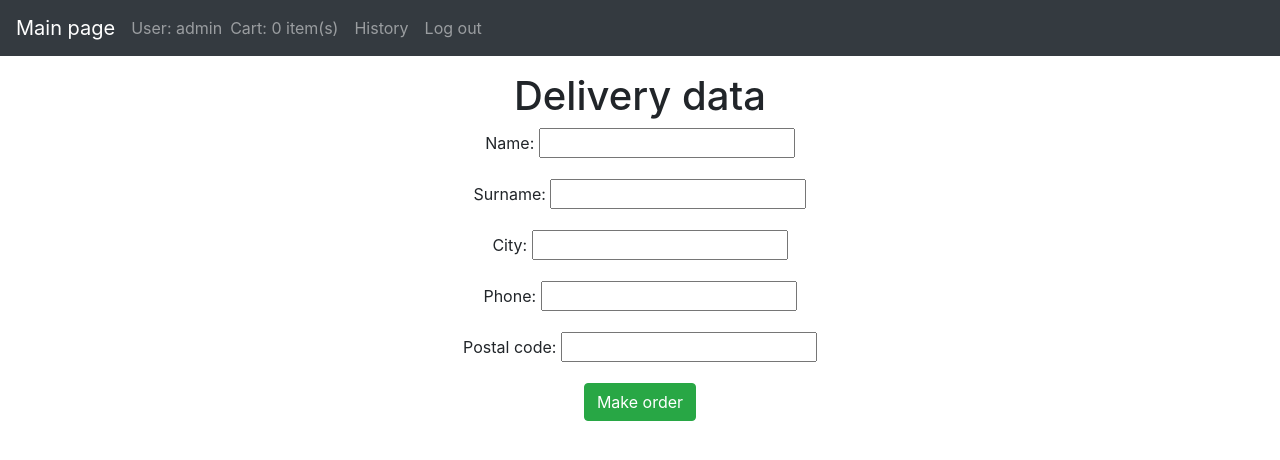
After one commit to koziolek151815/clothing-store, a Django app: page /delivery/ in a window 1280 px wide. The commit adds this page. Shown: the top 460 px of the page. Run offline with Django 3.2, Linux system fonts and the light colour scheme; a user stored in the database is signed in; data comes from the database, SQL or seed files in the repository; both versions use the stored data as it was after the commit; some libraries are stand-ins or nearby versions.

Commit message:
delivery

```diff
--- a/clothingStore/urls.py
+++ b/clothingStore/urls.py
@@ -30,6 +30,8 @@ urlpatterns = [
     path('update_item/', views.updateItem, name="update_item"),
     path('process_order/', views.processOrder, name="process_order"),
     path('history/', views.history, name="history"),
-    path('detail/<int:order_id>/', views.detail, name="detail")
+    path('detail/<int:order_id>/', views.detail, name="detail"),
+    path('delivery/', views.delivery, name="delivery"),
+    path('delivery_history/<int:order_id>/', views.deliveryHistory, name="delivery_history"),
 ]
 urlpatterns += static(settings.MEDIA_URL, document_root=settings.MEDIA_ROOT)
--- a/store/admin.py
+++ b/store/admin.py
@@ -1,9 +1,10 @@
 from django.contrib import admin
 
 # Register your models here.
-from store.models import Customer, Product, Order, OrderItem
+from store.models import Customer, Product, Order, OrderItem, Delivery
 
 admin.site.register(Customer)
 admin.site.register(Product)
 admin.site.register(Order)
 admin.site.register(OrderItem)
+admin.site.register(Delivery)
--- a/store/forms.py
+++ b/store/forms.py
@@ -1,8 +1,17 @@
 from django.contrib.auth.forms import UserCreationForm
 from django.contrib.auth.models import User
+from django.forms import forms, ModelForm
+
+from store.models import Delivery
 
 
 class CreateUserForm(UserCreationForm):
     class Meta:
         model = User
         fields = ['username', 'email', 'password1', 'password2']
+
+
+class DeliveryForm(ModelForm):
+    class Meta:
+        model = Delivery
+        fields = ['name', 'surname', 'city', 'phone', 'postal_code']
--- a/store/models.py
+++ b/store/models.py
@@ -65,3 +65,11 @@ class OrderItem(models.Model):
     def get_total(self):
         total = self.product.price * self.quantity
         return total
+
+class Delivery(models.Model):
+    order = models.OneToOneField(Order, null=True, blank=True, on_delete=models.SET_NULL,default=None)
+    name = models.CharField(max_length=200, default="")
+    surname = models.CharField(max_length=200, default="")
+    city = models.CharField(max_length=200, default="")
+    phone = models.CharField(max_length=200, default="")
+    postal_code = models.CharField(max_length=200, default="")
--- a/store/views.py
+++ b/store/views.py
@@ -8,7 +8,7 @@ from django.shortcuts import render, redirect
 
 # Create your views here.
 from store.data import  prepareCartData
-from store.forms import CreateUserForm
+from store.forms import CreateUserForm, DeliveryForm
 from store.models import Customer, Product, Order, OrderItem
 
 
@@ -130,3 +130,28 @@ def detail(request,order_id):
     cartItems = data['cartItems']
 
     return render(request, 'detail.html', {"allItems":allItems,'cartItems': cartItems, "order":order})
+
+
+def delivery(request):
+    data= prepareCartData(request)
+    cartItems = data['cartItems']
+    if request.method == 'POST':
+        form = DeliveryForm(request.POST)
+        if form.is_valid():
+            delivery = form.save(commit=False)
+            order = Order.objects.get(customer = request.user.customer, complete = False)
+            delivery.order = order
+            delivery.save()
+            return redirect('process_order')
+    else:
+        form = DeliveryForm()
+
+    return render(request, 'delivery.html', {'form': form,'cartItems': cartItems})
+
+
+def deliveryHistory(request, order_id):
+    order = Order.objects.get(id=order_id)
+    delivery = order.delivery
+    data = prepareCartData(request)
+    cartItems = data['cartItems']
+    return render(request, 'delivery_detail.html', {'cartItems': cartItems, "delivery": delivery})
--- a/templates/cart.html
+++ b/templates/cart.html
@@ -8,7 +8,7 @@
             <th style="text-align:center"><h5>Total:<strong> {{order.get_cart_total}}</strong></h5></th>
             <th style="text-align:center">
                 {% if cartItems > 0 %}
-                    <a  class="btn btn-success" href="{% url 'process_order' %}">  Buy</a>
+                    <a  class="btn btn-success" href="{% url 'delivery' %}"> Delivery</a>
                 {% endif %}
             </th>
         </tr>
--- /dev/null
+++ b/templates/delivery.html
@@ -0,0 +1,13 @@
+{% extends 'main.html' %}
+{% load static %}
+{% block content %}
+<div align="center">
+    <h1>Delivery data</h1>
+<form action="{% url 'delivery' %}"
+      method="post" >
+      {% csrf_token %}
+      {{ form.as_p }}
+<button class="btn btn-success" type="submit">Make order</button>
+</form>
+</div>
+{% endblock content %}
--- a/templates/history.html
+++ b/templates/history.html
@@ -16,6 +16,9 @@
                         <p class="card-text">Items: {{order.get_cart_items}} </p>
                         <p class="card-text">Order status: {{order.status}} </p>
                     <a class="btn btn-success" href="{% url 'detail' order_id=order.id %}">Order details </a>
+                        <br>
+                        <br>
+                        <a class="btn btn-info" href="{% url 'delivery_history' order_id=order.id %}">Delivery details </a>
                     </div>
                 </div>
             </div>
```
Also changed, not shown: templates/delivery_detail.html (added, +26 -0 lines), db.sqlite3, store/migrations/0005_delivery.py (added), store/migrations/0006_auto_20210126_2040.py (added).
